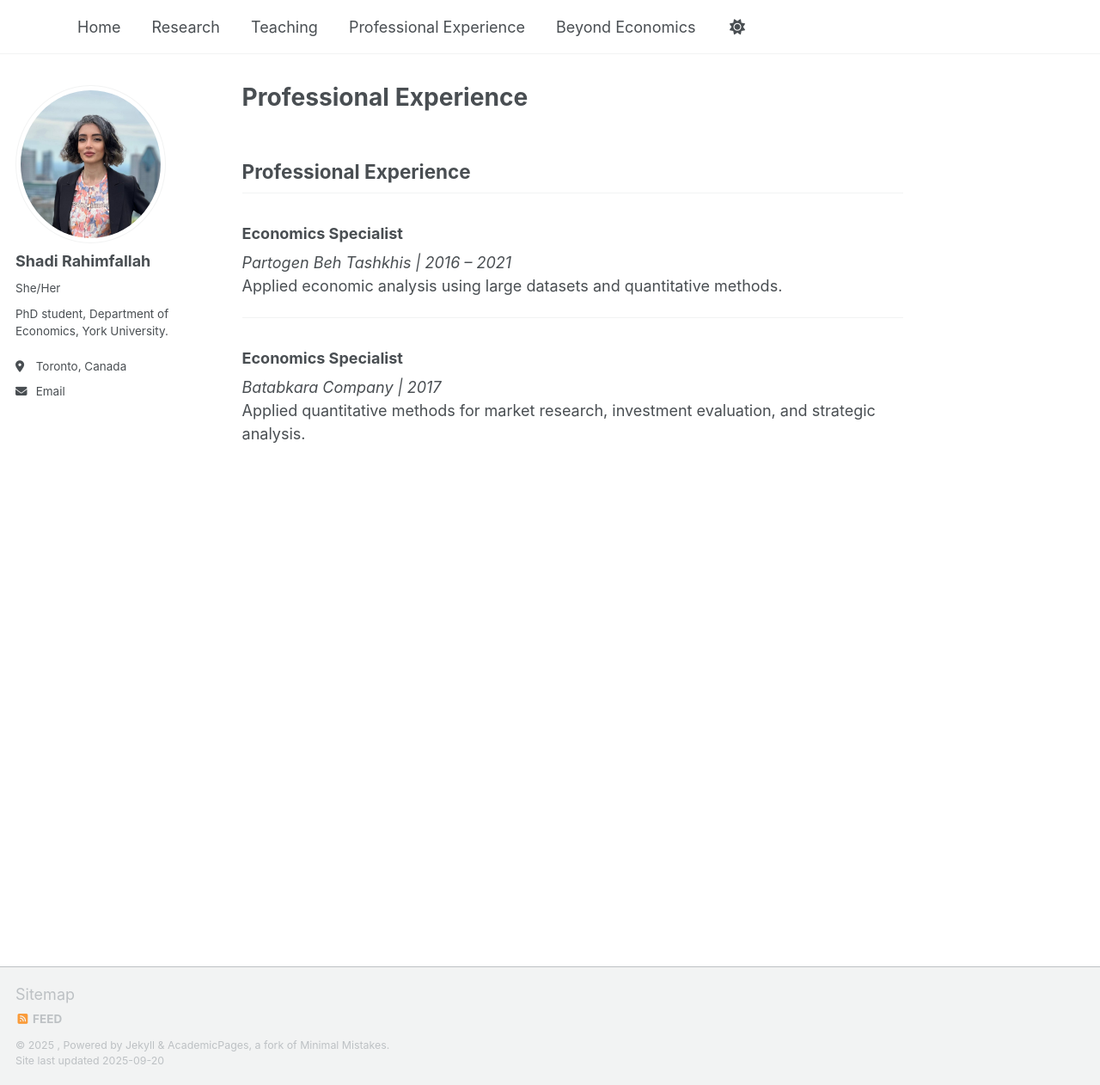
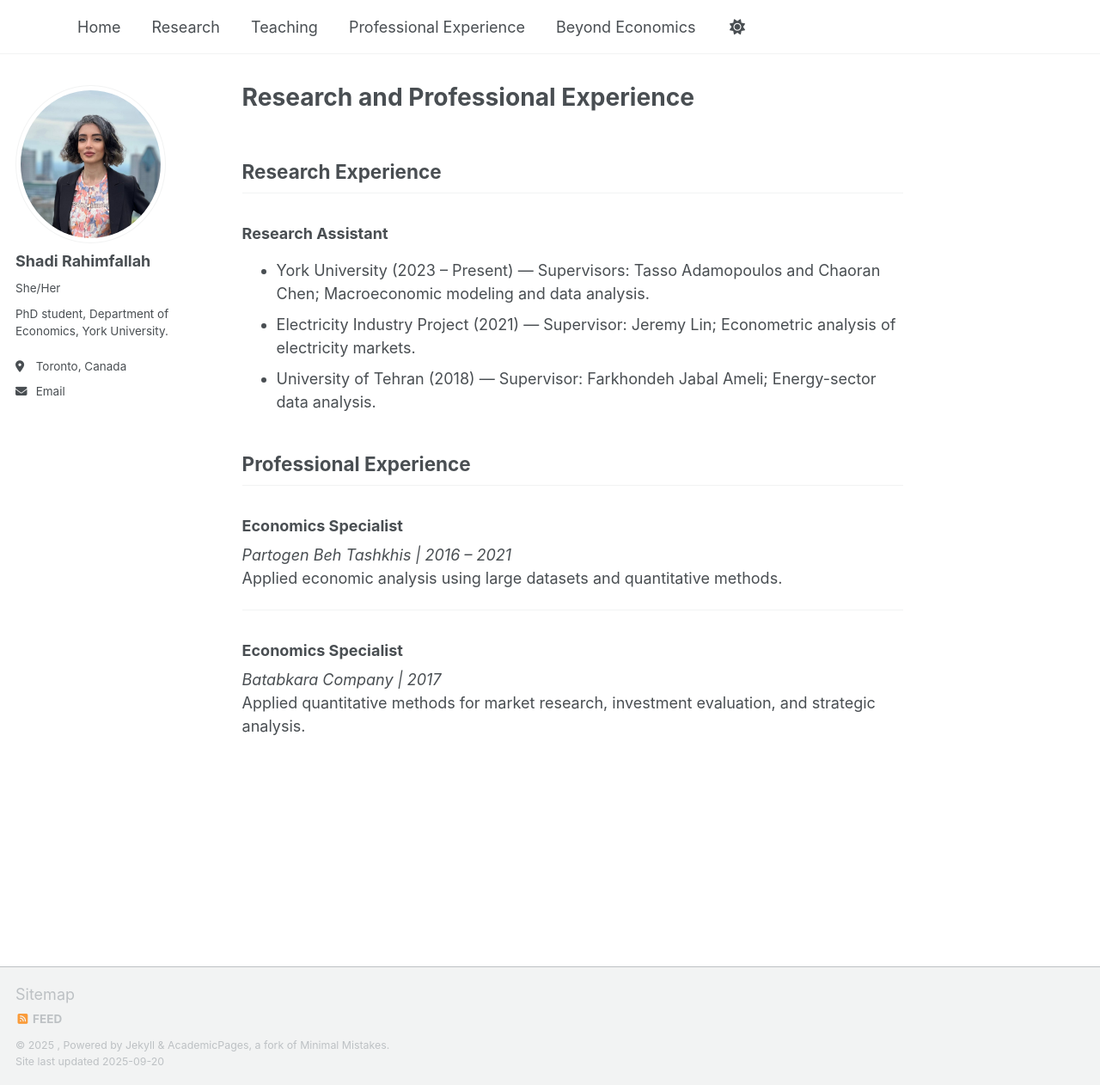
Before and after one commit to ShadiRahimfallah/ShadiRahimfallah.github.io, a Jekyll site: the page built from _pages/experience.md, in a window 1280 px wide and 1262 px high. Shown: the whole window at 86% size. Built offline with Jekyll 4.4.1, drawn with Linux system fonts in a browser that asks for light colours; a script that is not in the unit is left out.

Commit message:
Update experience.md

```diff
--- a/_pages/experience.md
+++ b/_pages/experience.md
@@ -1,9 +1,17 @@
 ---
 layout: single
-title: "Professional Experience"
+title: "Research and Professional Experience"
 permalink: /experience/
 author_profile: true
 ---
+
+## Research Experience
+### Research Assistant
+- York University (2023 – Present) —  Supervisors: Tasso Adamopoulos and Chaoran Chen; Macroeconomic modeling and data analysis.
+- Electricity Industry Project (2021) — Supervisor: Jeremy Lin; Econometric analysis of electricity markets.
+- University of Tehran (2018) — Supervisor: Farkhondeh Jabal Ameli; Energy-sector data analysis.
+
+
 
 ## Professional Experience
 
```
